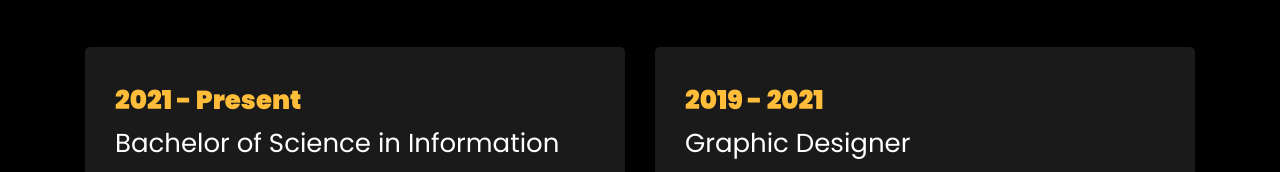
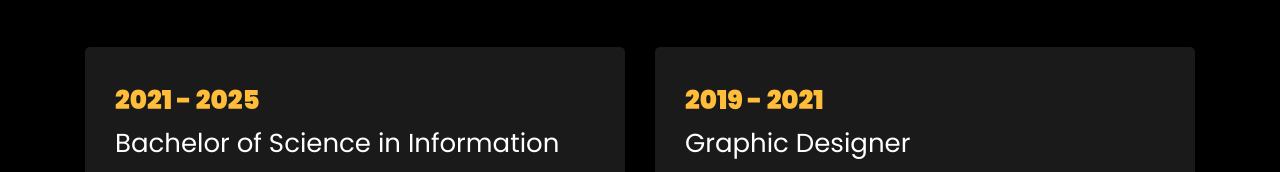
Before and after one commit to whovogue/porfolio, a plain HTML site: page index.html in a window 1280 px wide. Shown: the part 1638-1810 px from the top of the page. Drawn offline with Linux system fonts and the light colour scheme; files whose address does not match are found by name.

Commit message:
Update index.html

```diff
--- a/index.html
+++ b/index.html
@@ -143,7 +143,7 @@
     		<div class="row">
     			<div class="col-md-6">
     				<div class="resume-wrap ftco-animate">
-    					<span class="date">2021 - Present</span>
+    					<span class="date">2021 - 2025</span>
     					<h2>Bachelor of Science in Information System</h2>
     					<span class="position">Davao Del Norte State College</span>
     					<p class="mt-4">I am Currently at my 3rd year in College further expanding my knowledge in all sorts of stuff.</p>
```
